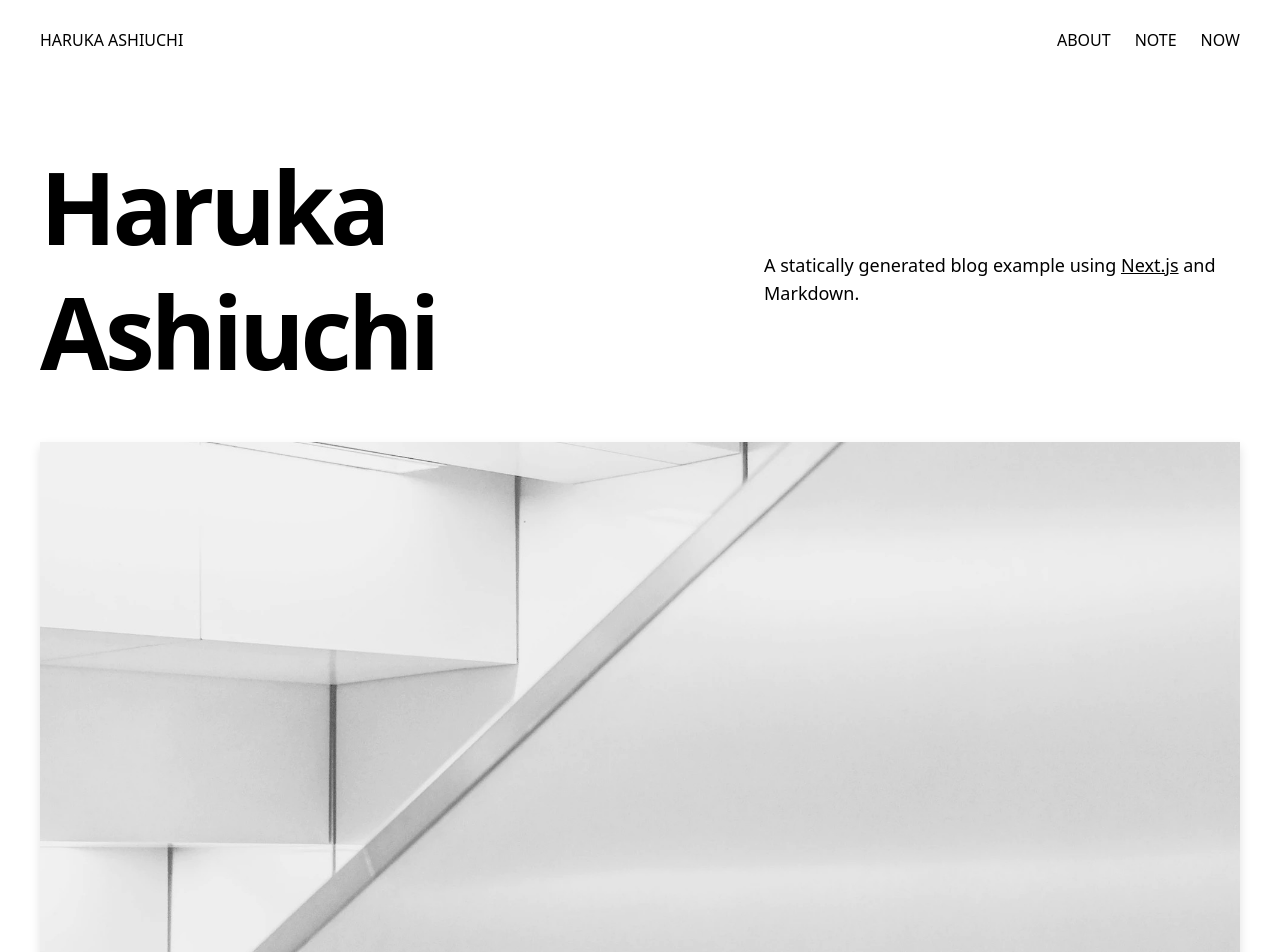
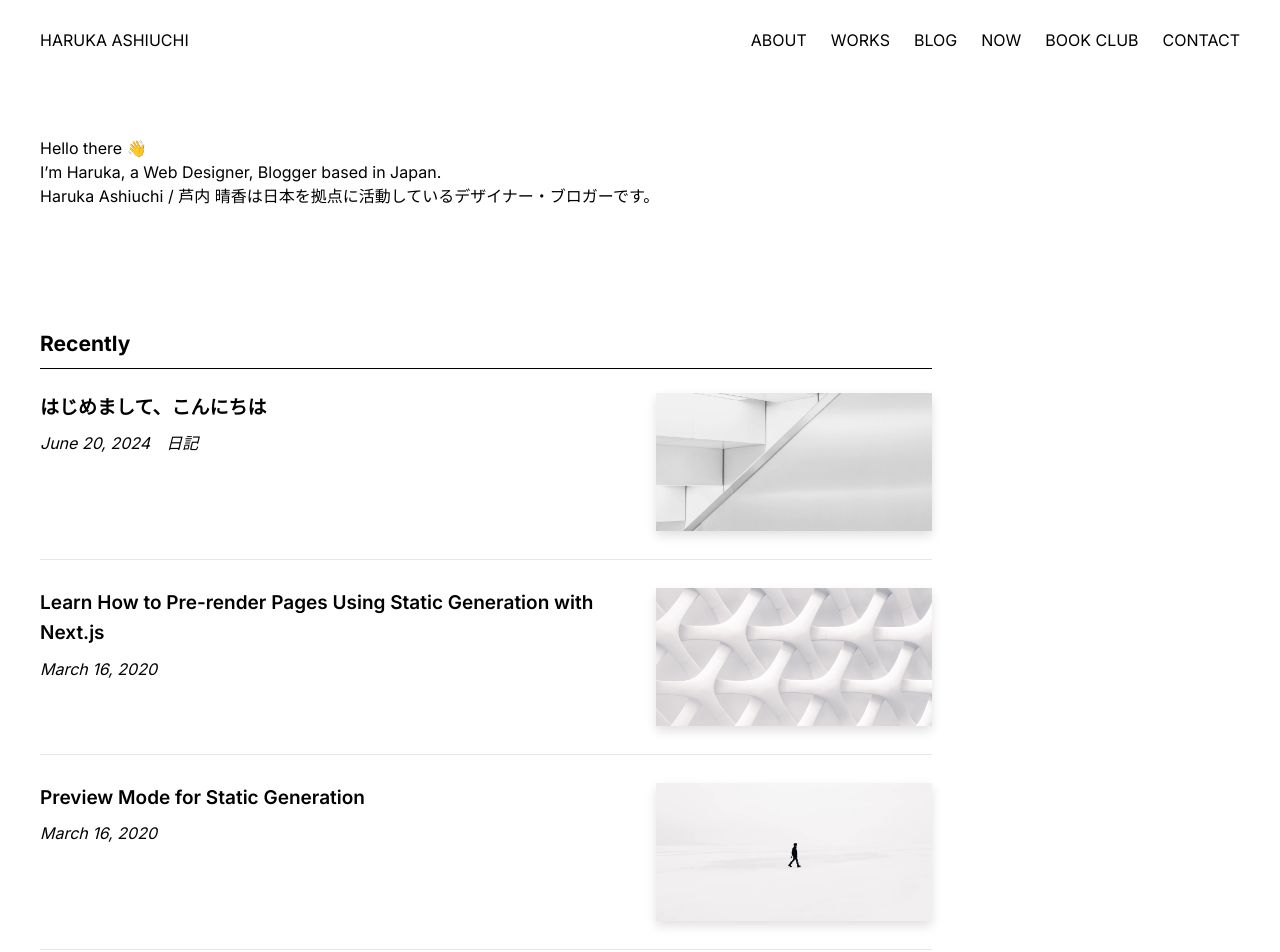
Before and after one commit to thisisassy/website, a Next.js app: page / in a window 1280 px wide. Shown: the top 952 px of the page. Built offline with nearby package versions, Linux system fonts and the light colour scheme.

Commit message:
PagePreviewほかを調整

```diff
--- a/_posts/dynamic-routing.md
+++ b/_posts/dynamic-routing.md
@@ -1,19 +1,16 @@
 ---
-title: "Dynamic Routing and Static Generation"
-excerpt: "Lorem ipsum dolor sit amet, consectetur adipiscing elit, sed do eiusmod tempor incididunt ut labore et dolore magna aliqua. Praesent elementum facilisis leo vel fringilla est ullamcorper eget. At imperdiet dui accumsan sit amet nulla facilities morbi tempus."
+title: "はじめまして、こんにちは"
+excerpt: ""
 coverImage: "/assets/blog/dynamic-routing/cover.jpg"
-date: "2020-03-16T05:35:07.322Z"
+date: "2024-06-20"
+category: "日記"
 author:
-  name: JJ Kasper
+  name: Haruka Ashiuchi
   picture: "/assets/blog/authors/jj.jpeg"
 ogImage:
   url: "/assets/blog/dynamic-routing/cover.jpg"
 ---
 
-Lorem ipsum dolor sit amet, consectetur adipiscing elit, sed do eiusmod tempor incididunt ut labore et dolore magna aliqua. Praesent elementum facilisis leo vel fringilla est ullamcorper eget. At imperdiet dui accumsan sit amet nulla facilities morbi tempus. Praesent elementum facilisis leo vel fringilla. Congue mauris rhoncus aenean vel. Egestas sed tempus urna et pharetra pharetra massa massa ultricies.
+## 個人サイトをつくりました
 
-Venenatis cras sed felis eget velit. Consectetur libero id faucibus nisl tincidunt. Gravida in fermentum et sollicitudin ac orci phasellus egestas tellus. Volutpat consequat mauris nunc congue nisi vitae. Id aliquet risus feugiat in ante metus dictum at tempor. Sed blandit libero volutpat sed cras. Sed odio morbi quis commodo odio aenean sed adipiscing. Velit euismod in pellentesque massa placerat. Mi bibendum neque egestas congue quisque egestas diam in arcu. Nisi lacus sed viverra tellus in. Nibh cras pulvinar mattis nunc sed. Luctus accumsan tortor posuere ac ut consequat semper viverra. Fringilla ut morbi tincidunt augue interdum velit euismod.
-
-## Lorem Ipsum
-
-Tristique senectus et netus et malesuada fames ac turpis. Ridiculous mus mauris vitae ultricies leo integer malesuada nunc vel. In mollis nunc sed id semper. Egestas tellus rutrum tellus pellentesque. Phasellus vestibulum lorem sed risus ultricies tristique nulla. Quis blandit turpis cursus in hac habitasse platea dictumst quisque. Eros donec ac odio tempor orci dapibus ultrices. Aliquam sem et tortor consequat id porta nibh. Adipiscing elit duis tristique sollicitudin nibh sit amet commodo nulla. Diam vulputate ut pharetra sit amet. Ut tellus elementum sagittis vitae et leo. Arcu non odio euismod lacinia at quis risus sed vulputate.
+今後はこちらで近況などを書いていきます。よろしくお願いします。
--- a/src/app/_components/header.tsx
+++ b/src/app/_components/header.tsx
@@ -13,8 +13,11 @@ const Header = () => {
         <nav>
           <ul className="flex items-center gap-x-6">
             <li className="hover:underline"><Link href='/about'>ABOUT</Link></li>
-            <li className="hover:underline"><Link href='/posts'>NOTE</Link></li>
+            <li className="hover:unnderline"><Link href="/works">WORKS</Link></li>
+            <li className="hover:underline"><Link href='/posts'>BLOG</Link></li>
             <li className="hover:underline"><Link href='/now'>NOW</Link></li>
+            <li className="hover:underline"><Link href='/'>BOOK CLUB</Link></li>
+            <li className="hover:underline"><Link href='/contact'>CONTACT</Link></li>
           </ul>
         </nav>
       </div>
--- a/src/app/_components/intro.tsx
+++ b/src/app/_components/intro.tsx
@@ -1,21 +1,9 @@
-import { CMS_NAME } from "@/lib/constants";
-
 export function Intro() {
   return (
-    <section className="flex-col md:flex-row flex items-center md:justify-between mt-16 mb-16 md:mb-12">
-      <h1 className="text-5xl md:text-8xl font-bold tracking-tighter leading-tight md:pr-8">
-        Haruka Ashiuchi
-      </h1>
-      <h4 className="text-center md:text-left text-lg mt-5 md:pl-8">
-        A statically generated blog example using{" "}
-        <a
-          href="https://nextjs.org/"
-          className="underline hover:text-blue-600 duration-200 transition-colors"
-        >
-          Next.js
-        </a>{" "}
-        and {CMS_NAME}.
-      </h4>
+    <section className="pt-14 pb-120">
+      <p className="text-sm leading-base">Hello there 👋<br />
+        I’m Haruka, a Web Designer, Blogger based in Japan.<br />
+        Haruka Ashiuchi / 芦内 晴香は日本を拠点に活動しているデザイナー・ブロガーです。</p>
     </section>
   );
 }
--- /dev/null
+++ b/src/app/_components/post-list.tsx
@@ -0,0 +1,27 @@
+import { Post } from "@/interfaces/post";
+import { PostPreview } from "./post-preview";
+
+type Props = {
+  posts: Post[];
+};
+
+export function PostList({ posts }: Props) {
+  return (
+    <div>
+      {
+        posts.map((post) => (
+          <PostPreview
+            key={post.slug}
+            title={post.title}
+            coverImage={post.coverImage}
+            date={post.date}
+            category={post.category}
+            author={post.author}
+            slug={post.slug}
+            excerpt={post.excerpt}
+          />
+        ))
+      }
+    </div>
+  );
+}
--- a/src/app/_components/post-preview.tsx
+++ b/src/app/_components/post-preview.tsx
@@ -1,13 +1,13 @@
 import { type Author } from "@/interfaces/author";
 import Link from "next/link";
-import Avatar from "./avatar";
 import CoverImage from "./cover-image";
 import DateFormatter from "./date-formatter";
 
 type Props = {
   title: string;
-  coverImage: string;
+  coverImage?: string;
   date: string;
+  category: string,
   excerpt: string;
   author: Author;
   slug: string;
@@ -15,27 +15,27 @@ type Props = {
 
 export function PostPreview({
   title,
-  coverImage,
+  coverImage = '',
   date,
-  excerpt,
-  author,
+  category,
   slug,
 }: Props) {
   return (
-    <div>
-      <div className="mb-5">
+    <article className="flex justify-between gap-x-8 pb-28 mb-28 border-b">
+      <div>
+        <h2 className="text-base font-semibold leading-relaxed max-w-584">
+          <Link href={`/posts/${slug}`} className="hover:underline">
+            {title}
+          </Link>
+        </h2>
+        <div className="flex italic font-midium mt-2">
+          <DateFormatter dateString={date} />
+          <p className="pl-4">{category}</p>
+        </div>
+      </div>
+      <div className="max-w-276 max-h-155">
         <CoverImage slug={slug} title={title} src={coverImage} />
       </div>
-      <h3 className="text-3xl mb-3 leading-snug">
-        <Link href={`/posts/${slug}`} className="hover:underline">
-          {title}
-        </Link>
-      </h3>
-      <div className="text-lg mb-4">
-        <DateFormatter dateString={date} />
-      </div>
-      <p className="text-lg leading-relaxed mb-4">{excerpt}</p>
-      <Avatar name={author.name} picture={author.picture} />
-    </div>
+    </article>
   );
 }
--- a/src/app/layout.tsx
+++ b/src/app/layout.tsx
@@ -3,7 +3,11 @@ import Header from "./_components/header";
 import Footer from "@/app/_components/footer";
 import { HOME_OG_IMAGE_URL } from "@/lib/constants";
 import type { Metadata } from "next";
+import { Inter } from "next/font/google";
+
 import "./globals.css";
+
+const inter = Inter({ subsets: ["latin"] });
 
 export const metadata: Metadata = {
   metadataBase: new URL('https://acme.com'),
@@ -20,15 +24,54 @@ export const metadata: Metadata = {
     images: [HOME_OG_IMAGE_URL],
   },
 };
-type Props = {
-  children?: React.ReactNode;
-}
-export default function Layout({ children }: Props) {
+
+export default function RootLayout({
+  children,
+}: Readonly<{
+  children: React.ReactNode;
+}>) {
   return (
-    <Container>
-      <Header />
-      <main>{children}</main>
-      <Footer />
-    </Container>
+    <html lang="jp">
+      <head>
+        <link
+          rel="apple-touch-icon"
+          sizes="180x180"
+          href="/favicon/apple-touch-icon.png"
+        />
+        <link
+          rel="icon"
+          type="image/png"
+          sizes="32x32"
+          href="/favicon/favicon-32x32.png"
+        />
+        <link
+          rel="icon"
+          type="image/png"
+          sizes="16x16"
+          href="/favicon/favicon-16x16.png"
+        />
+        <link rel="manifest" href="/favicon/site.webmanifest" />
+        <link
+          rel="mask-icon"
+          href="/favicon/safari-pinned-tab.svg"
+          color="#000000"
+        />
+        <link rel="shortcut icon" href="/favicon/favicon.ico" />
+        <meta name="msapplication-TileColor" content="#000000" />
+        <meta
+          name="msapplication-config"
+          content="/favicon/browserconfig.xml"
+        />
+        <meta name="theme-color" content="#000" />
+        <link rel="alternate" type="application/rss+xml" href="/feed.xml" />
+      </head>
+      <body className={inter.className}>
+        <Container>
+          <Header />
+          <main>{children}</main>
+          <Footer />
+        </Container>
+      </body>
+    </html>
   );
 }
--- a/src/app/page.tsx
+++ b/src/app/page.tsx
@@ -1,30 +1,19 @@
-import Container from "@/app/_components/container";
-import { HeroPost } from "@/app/_components/hero-post";
+import Link from "next/link";
 import { Intro } from "@/app/_components/intro";
-import { MoreStories } from "@/app/_components/more-stories";
 import { getAllPosts } from "@/lib/api";
+import { PostList } from "@/app/_components/post-list";
 
 export default function Index() {
-  const allPosts = getAllPosts();
-
-  const heroPost = allPosts[0];
-
-  const morePosts = allPosts.slice(1);
+  const postList = getAllPosts();
 
   return (
-    <main>
-      <Container>
-        <Intro />
-        <HeroPost
-          title={heroPost.title}
-          coverImage={heroPost.coverImage}
-          date={heroPost.date}
-          author={heroPost.author}
-          slug={heroPost.slug}
-          excerpt={heroPost.excerpt}
-        />
-        {morePosts.length > 0 && <MoreStories posts={morePosts} />}
-      </Container>
-    </main>
+    <>
+      <Intro />
+      <section className="max-w-892">
+        <h5 className="font-bold text-heading-5 pb-2 mb-6 border-b border-black">Recently</h5>
+        {postList.length > 0 && <PostList posts={postList} />}
+        <p className="text-right font-bold"><Link href="/posts">See All Posts→</Link></p>
+      </section>
+    </>
   );
 }
--- a/src/interfaces/post.ts
+++ b/src/interfaces/post.ts
@@ -4,6 +4,7 @@ export type Post = {
   slug: string;
   title: string;
   date: string;
+  category: string;
   coverImage: string;
   author: Author;
   excerpt: string;
--- a/tailwind.config.ts
+++ b/tailwind.config.ts
@@ -22,18 +22,31 @@ const config: Config = {
       },
       maxWidth: {
         1200: "1200px",
+        892: "892px",
+        790: "790px",
+        584: "584px",
+        276: "276px",
+      },
+      width: {
+        892: "892px",
       },
       spacing: {
-        28: "7rem",
+        120: "120px",
+        28: "28px",
+        24: "24px",
       },
       letterSpacing: {
         tighter: "-.04em",
       },
       fontSize: {
-        "5xl": "2.5rem",
-        "6xl": "2.75rem",
-        "7xl": "4.5rem",
-        "8xl": "6.25rem",
+        "xs": "14px",
+        "sm": "16px",
+        "base": "19px",
+        "heading-1": "40px",
+        "heading-2": "32px",
+        "heading-3": "28px",
+        "heading-4": "24px",
+        "heading-5": "21px",
       },
       boxShadow: {
         sm: "0 5px 10px rgba(0, 0, 0, 0.12)",
```
